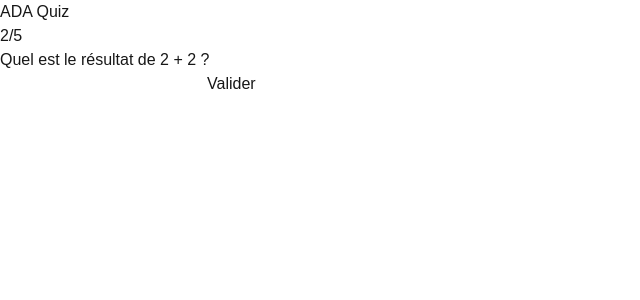
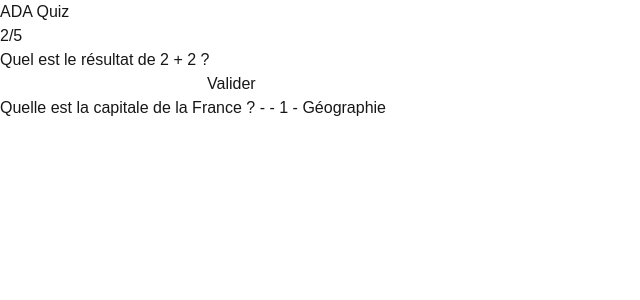
Before and after one commit to Gorax33/ADA_Quiz, a Next.js app: page / in a window 1280 px wide. Both pictures are taken after a click on the button "Valider". Shown: the top 300 px of the page, without its empty margins (0-640 px from the left). Built offline with nearby package versions, Linux system fonts and the light colour scheme.

Commit message:
Affichage des réponses du joueur

```diff
--- a/app/page.tsx
+++ b/app/page.tsx
@@ -1,22 +1,24 @@
 "use client";
 
-import { useState } from "react";
+import { useEffect, useState } from "react";
+
 
 
 export default function Home() {
 
   // État pour stocker la reponse du joueur
-  const [reponseJoueur, setreponseJoueur] = useState("");
+  const [reponseJoueur, setReponseJoueur] = useState("");
 
-  type ReponseJoueurType = {
+  type ReponseJoueurType = {s
     question: string;
     reponse: string;
     points: number;
     reponseCorrecte: string;
+    category: string;
   };
 
   // Tableau pour stocker les reponses du joueur
-  const [reponsesJoueur, setreponsesJoueur] = useState<ReponseJoueurType[]>([]);
+  const [reponsesJoueur, setReponsesJoueur] = useState<ReponseJoueurType[]>([]);
   const [questionIndex, setQuestionIndex] = useState(0);
 
   const questions = [
@@ -61,10 +63,10 @@ export default function Home() {
       reponse: reponseJoueur,
       points: questionActuelle.points,
       reponseCorrecte: questionActuelle.reponse,
+      category: questionActuelle.category
     };
 
-    setreponsesJoueur([...reponsesJoueur, reponseASauvegarder]);
-    console.log(reponseASauvegarder);
+    setReponsesJoueur([...reponsesJoueur, reponseASauvegarder]);
 
     if (questionIndex < questions.length - 1) {
       setQuestionIndex(questionIndex + 1);
@@ -72,7 +74,7 @@ export default function Home() {
       alert("Quiz terminé !");
     }
 
-    setreponseJoueur("");
+    setReponseJoueur("");
   }
 
   return (
@@ -85,9 +87,15 @@ export default function Home() {
 
       <h2>{questionActuelle.text}</h2>
 
-      <input type="text" value={reponseJoueur} onChange={(event) => setreponseJoueur(event.target.value)} />
+      <input type="text" value={reponseJoueur} onChange={(event) => setReponseJoueur(event.target.value)} />
 
       <button onClick={clickValider}>Valider</button>
+
+      {reponsesJoueur.map((r, index) => (
+        <p key={index}>
+          {r.question} - {r.reponse} - {r.points} - {r.category}
+        </p>
+      ))}
 
     </main>
   );
```
